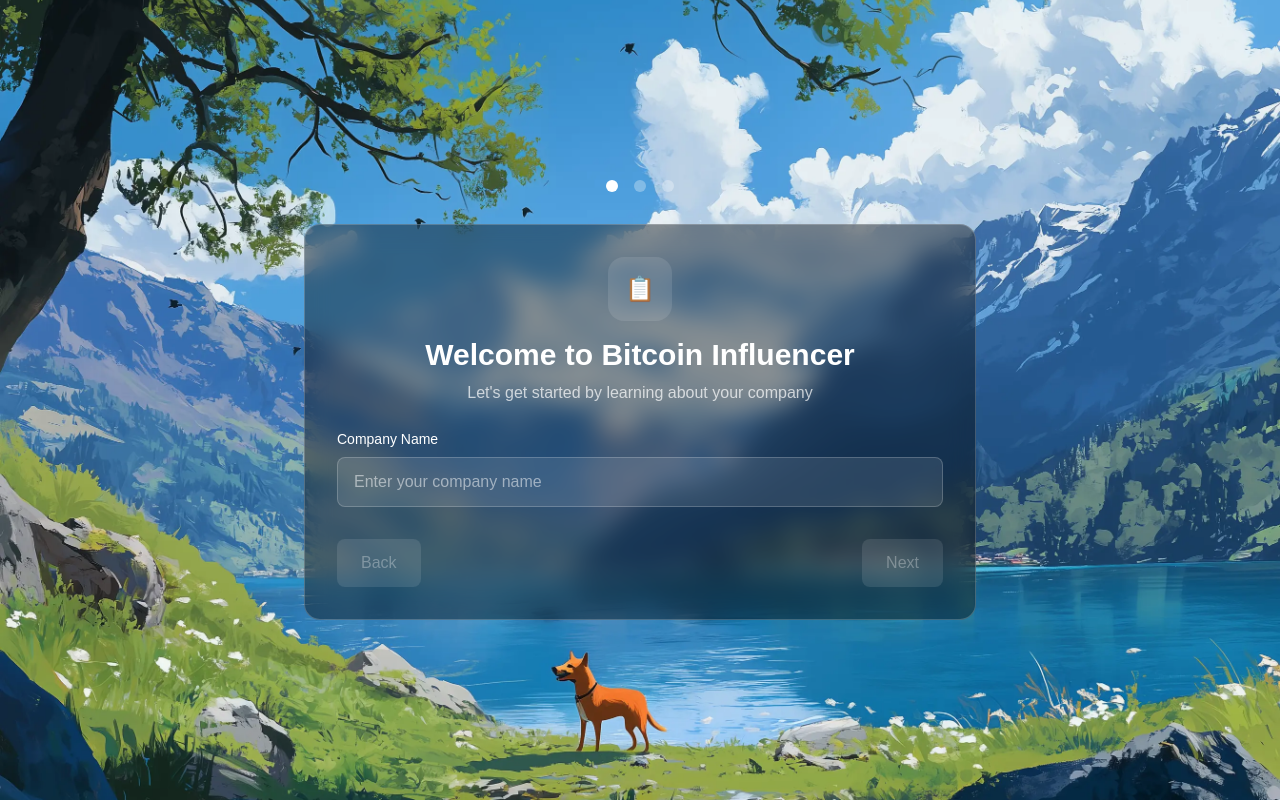
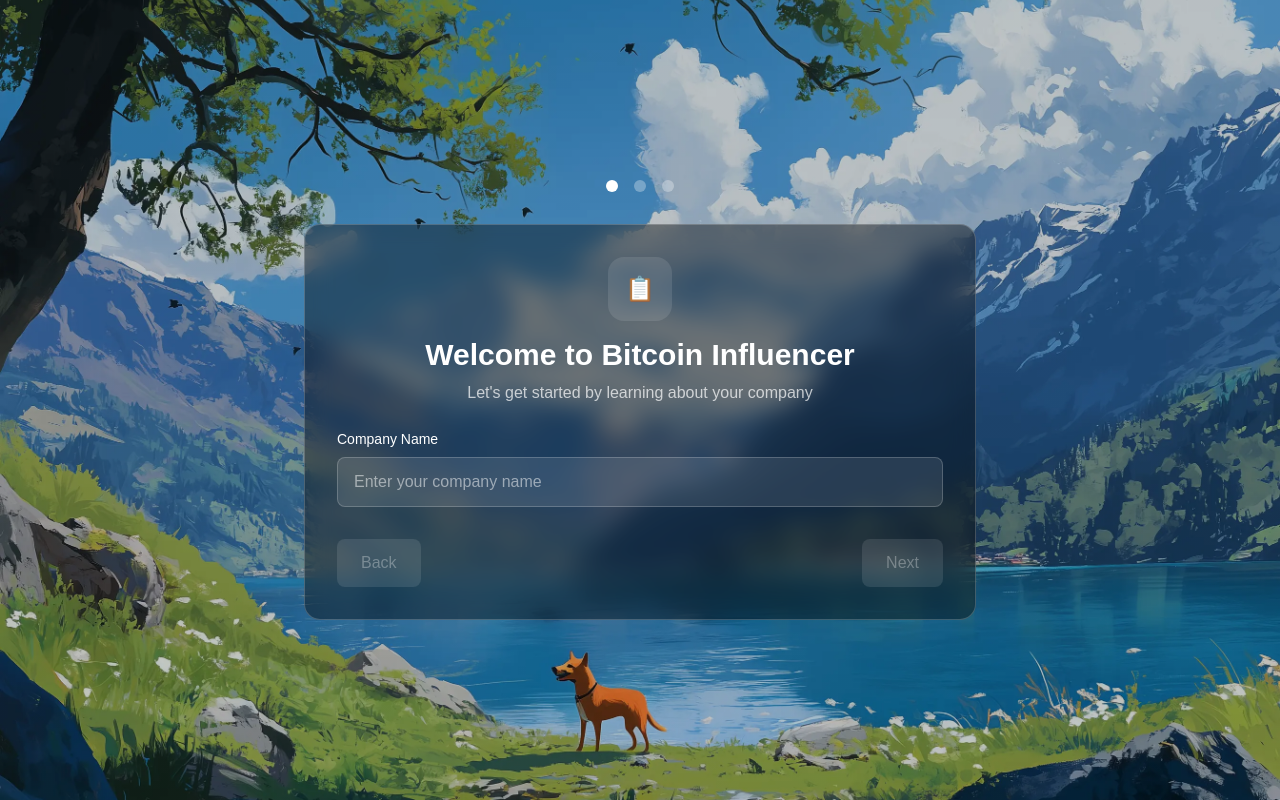
Before and after one commit to eduardocodes/btc-influencer, a Next.js app: page /onboarding in a window 1280 px wide. Built offline with nearby package versions, Linux system fonts and the light colour scheme; no server answers.

Commit message:
feat(onnboarding): add a linear gradient on background

```diff
--- a/src/app/onboarding/page.tsx
+++ b/src/app/onboarding/page.tsx
@@ -142,7 +142,7 @@
   return (
     <div
       className="min-h-screen bg-cover bg-center bg-no-repeat flex items-center justify-center p-4"
-      style={{ backgroundImage: 'url(/onboard-bg.webp)' }}
+      style={{ backgroundImage: 'linear-gradient(rgba(0, 0, 0, 0.2), rgba(0, 0, 0, 0.2)), url(/onboard-bg.webp)' }}
     >
       <div className="w-full max-w-2xl">
         {/* Progress Indicators */}
```
